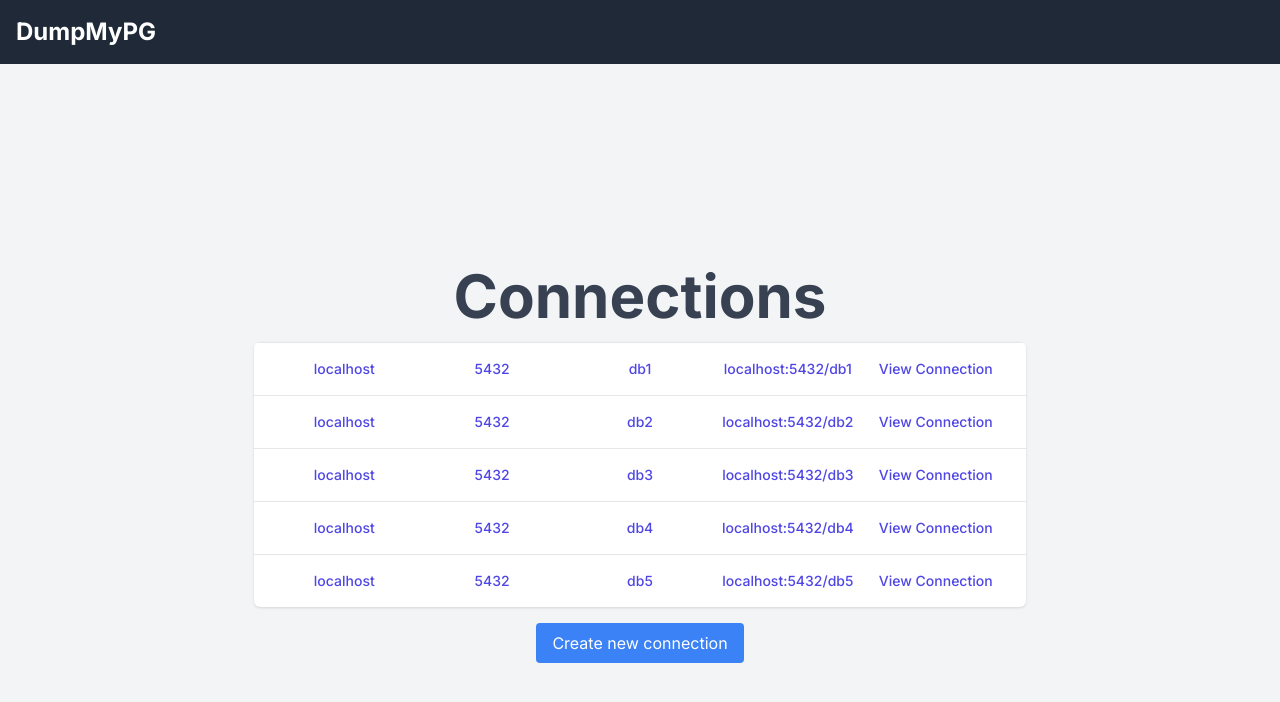
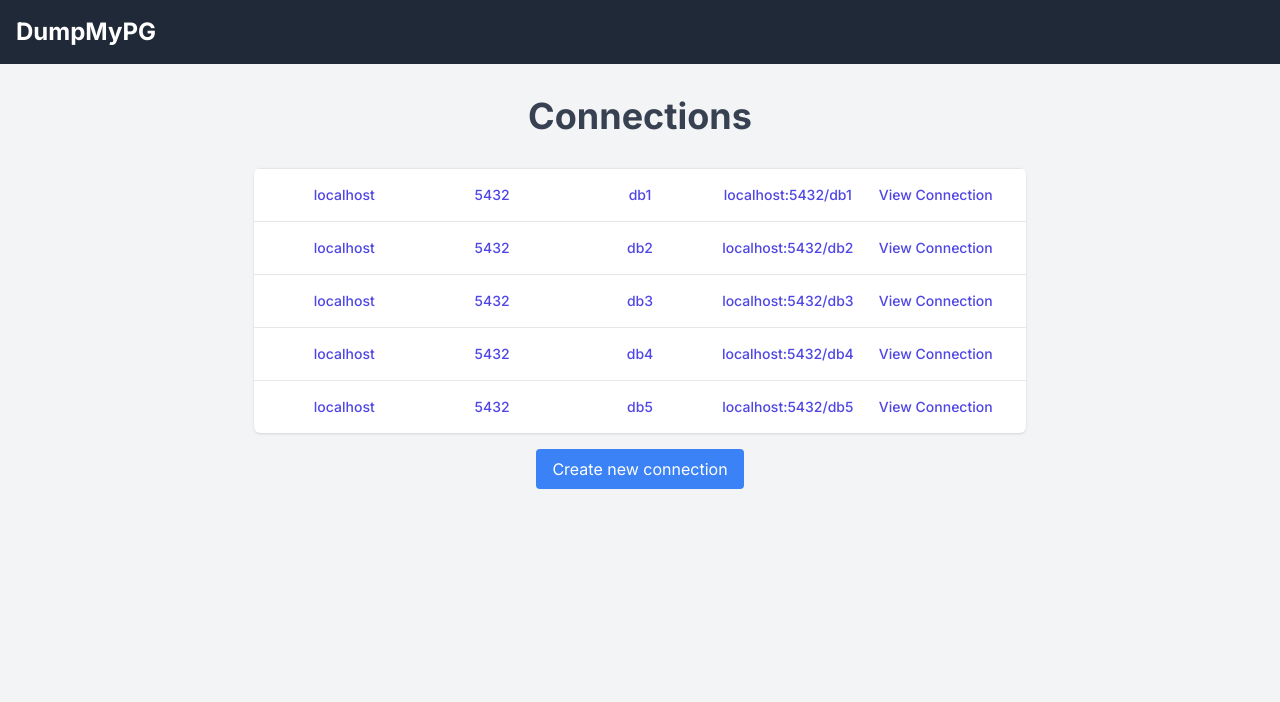
Before and after one commit to gmotta23/dumpmypg, a Next.js app: page / in a window 1280 px wide. Shown: the top 702 px of the page. Built offline with nearby package versions, Linux system fonts and the light colour scheme.

Commit message:
feat: Section component

```diff
--- a/src/app/connections/create/page.tsx
+++ b/src/app/connections/create/page.tsx
@@ -1,16 +1,10 @@
 import Form from "@/app/ui/connections/create-connection-form";
-
-const Title = ({ title }: { title: string }) => {
-  return <h1 className="text-4xl mb-4 font-bold text-gray-700">{title}</h1>;
-};
+import Section from "@/app/ui/display/section";
 
 export default function Page() {
   return (
-    <section className="flex items-center justify-center h-screen w-full bg-gray-100">
-      <div className="text-center">
-        <Title title="Create database connection" />
-        <Form />
-      </div>
-    </section>
+    <Section title="Create database connection">
+      <Form />
+    </Section>
   );
 }
--- a/src/app/page.tsx
+++ b/src/app/page.tsx
@@ -1,20 +1,17 @@
 "use client";
 import Link from "next/link";
-import { Button } from "./ui/button";
 import { ConnectionList } from "./ui/connections/connection-list";
+import Section from "./ui/display/section";
 
 export default function Home() {
   return (
-    <section className="flex flex-col items-center justify-center min-h-screen bg-gray-100">
-      <div className="text-center">
-        <h1 className="text-6xl mb-4 font-bold text-gray-700">Connections</h1>
+    <Section title="Connections">
       <ConnectionList />
       <Link href="/connections/create">
         <div className="mt-4 inline-block bg-blue-500 text-white px-4 py-2 rounded">
           Create new connection
         </div>
       </Link>
-      </div>
-    </section>
+    </Section>
   );
 }
--- /dev/null
+++ b/src/app/ui/display/section.tsx
@@ -0,0 +1,22 @@
+import React from "react";
+
+const Title = ({ title }: { title: string }) => {
+  return <h1 className="text-4xl my-8 font-bold text-gray-700">{title}</h1>;
+};
+
+export default function Section({
+  title,
+  children,
+}: {
+  title?: string;
+  children: React.ReactNode;
+}) {
+  return (
+    <section className="flex justify-center h-screen w-full bg-gray-100">
+      <div className="text-center">
+        {title && <Title title={title} />}
+        {children}
+      </div>
+    </section>
+  );
+}
```
Lines whose indentation alone changed are shown as unchanged.
